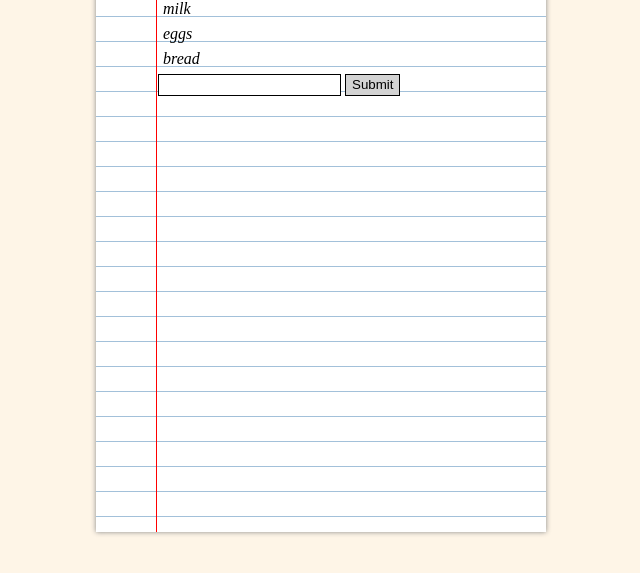
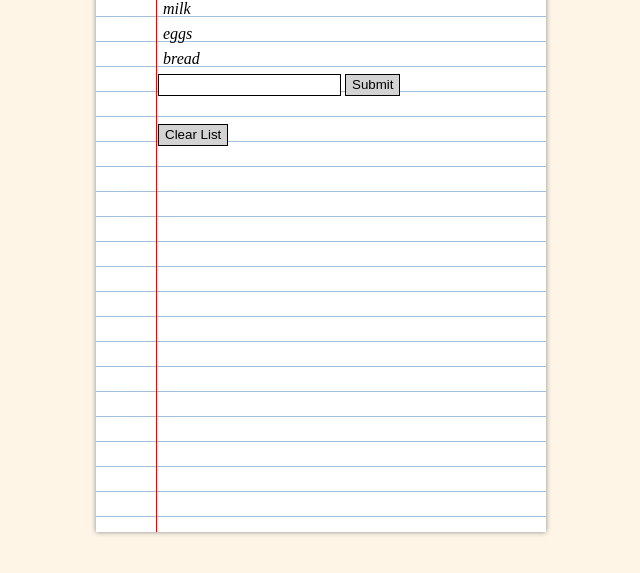
Before and after one commit to ShaunaMack/JS_practice, a plain HTML site: page shopping-list-starter/index.html in a window 1280 px wide. Shown: the part 223-796 px from the top of the page, without its empty margins (319-959 px from the left). Drawn offline with Linux system fonts and the light colour scheme.

Commit message:
add a button that clears the entire shopping list when clicked

```diff
--- a/shopping-list-starter/index.html
+++ b/shopping-list-starter/index.html
@@ -26,6 +26,13 @@
               onclick="addItem()"
             />
           </div>
+          <br />
+          <input
+            id="clear-list-button"
+            type="button"
+            value="Clear List"
+            onclick="clearList()"
+          />
         </div>
       </div>
     </div>
--- a/shopping-list-starter/script.js
+++ b/shopping-list-starter/script.js
@@ -26,4 +26,11 @@ const updateItems = () => {
   inputElement.placeholder = "";
 };
 
+const clearList = () => {
+  // Clear the shopping list items from the array and update the list on the page
+  shoppingListItems = [];
+  updateItems();
+};
+
+// call the update items function immediately without any interaction on the page (make sure function is declared above)
 updateItems();
```
